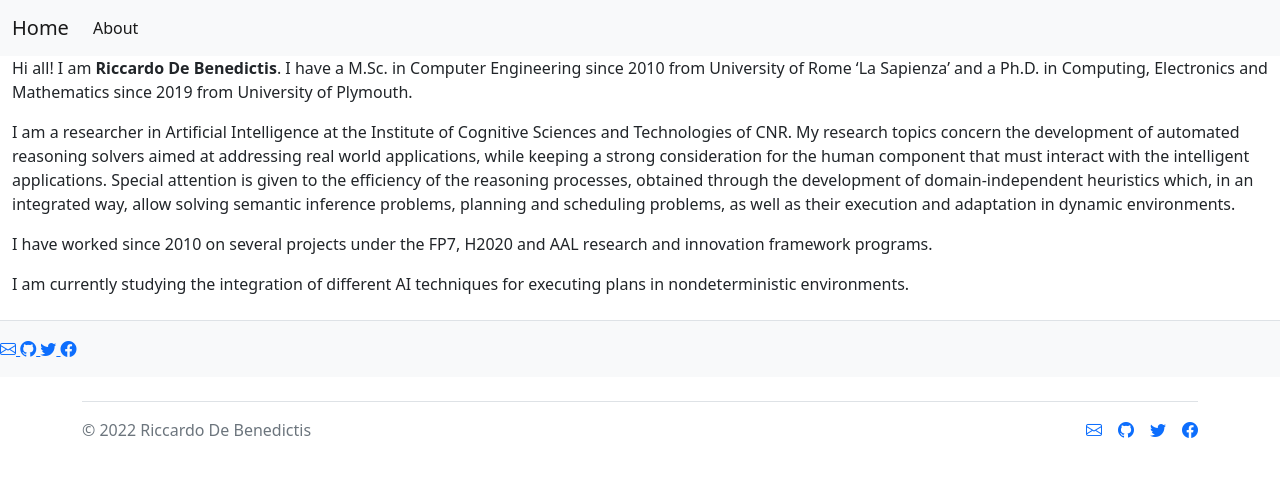
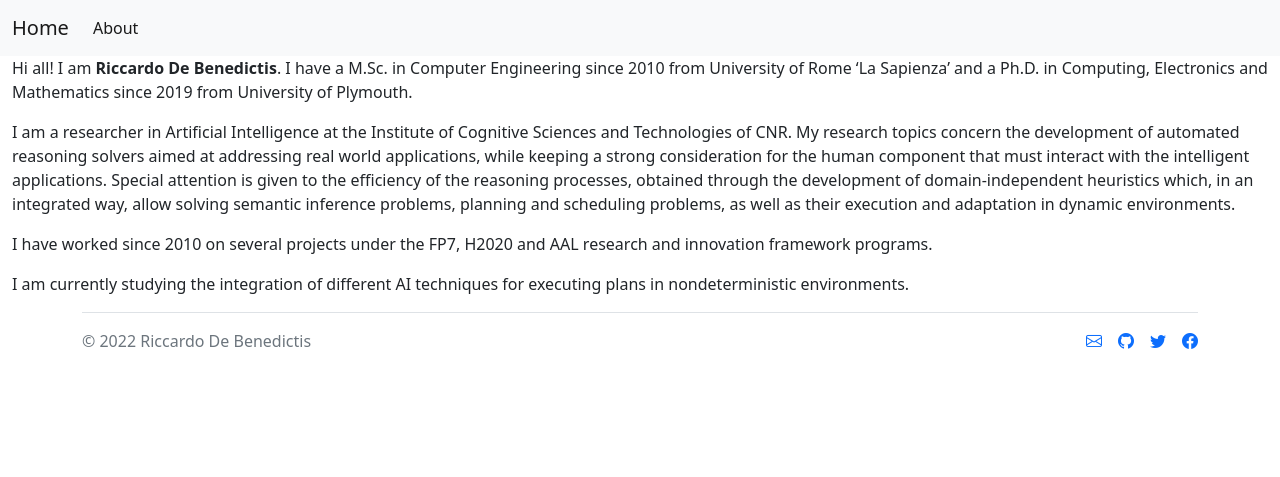
Before and after one commit to riccardodebenedictis/riccardodebenedictis.github.io, a Jekyll site: the page built from about.md, in a window 1280 px wide. Shown: the top 477 px of the page. Built offline with Jekyll 4.4.1, drawn with Linux system fonts in a browser that asks for light colours.

Commit message:
improved footer..

```diff
--- a/_includes/footer.html
+++ b/_includes/footer.html
@@ -1,23 +1,5 @@
-<footer class="bg-light d-flex flex-wrap justify-content-between align-items-center py-3 my-4 border-top">
-    <div>
-        <a href="mailto:riccardo.debenedictis@istc.cnr.it">
-            <i class="bi bi-envelope"></i>
-        </a>
-        <a href="https://github.com/riccardodebenedictis">
-            <i class="bi bi-github"></i>
-        </a>
-        <a href="https://twitter.com/ricdebenedictis">
-            <i class="bi bi-twitter"></i>
-        </a>
-        <a href="https://www.facebook.com/syddeben">
-            <i class="bi bi-facebook"></i>
-        </a>
-    </div>
-
-</footer>
-
 <div class="container">
-    <footer class="d-flex flex-wrap justify-content-between align-items-center py-3 my-4 border-top">
+    <footer class="d-flex flex-wrap justify-content-between align-items-center py-3 my-4 border-top mt-auto">
         <div class="col-md-4 d-flex align-items-center">
             <span class="text-muted">© 2022 {{site.name}}</span>
         </div>
```
